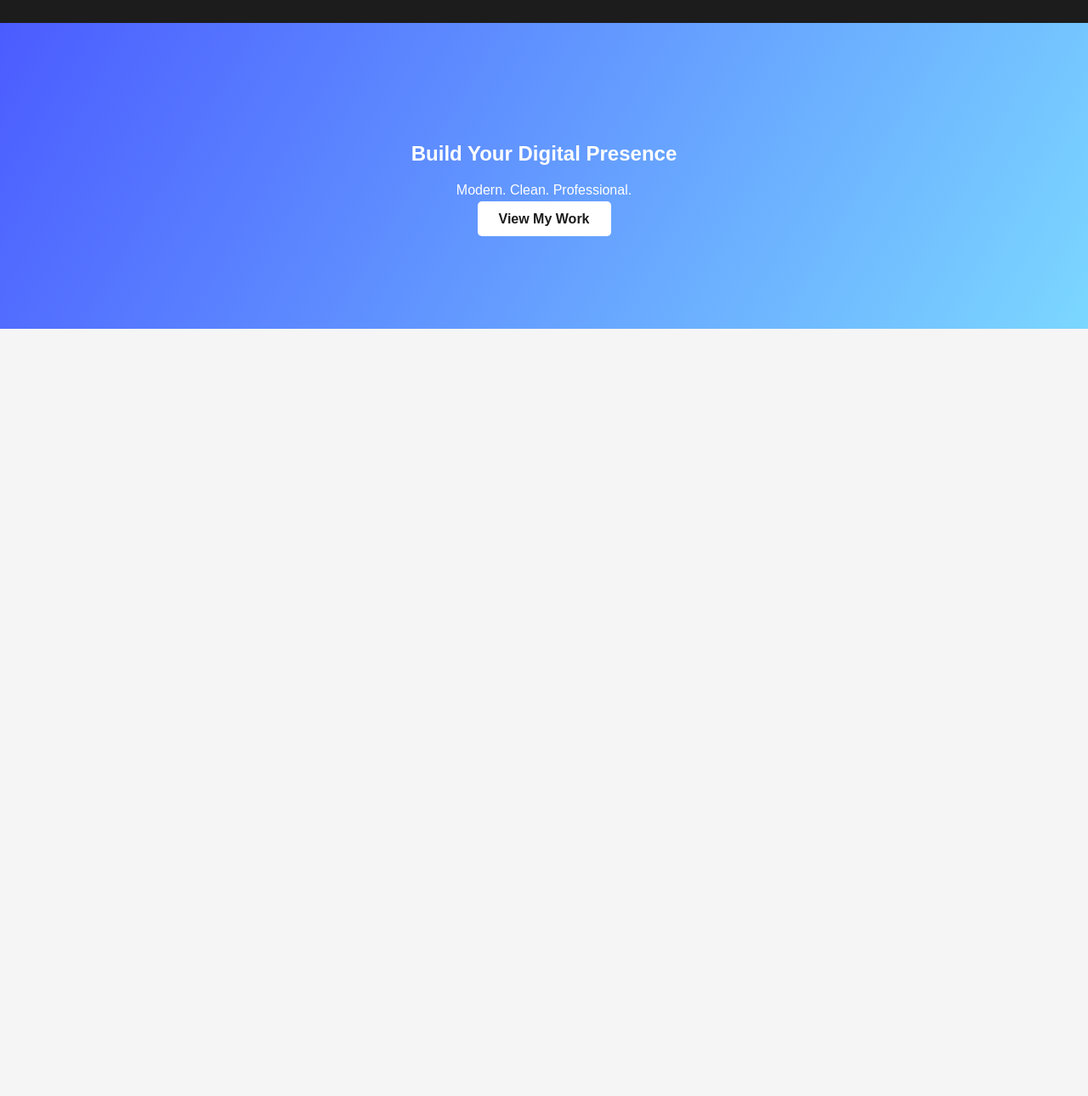
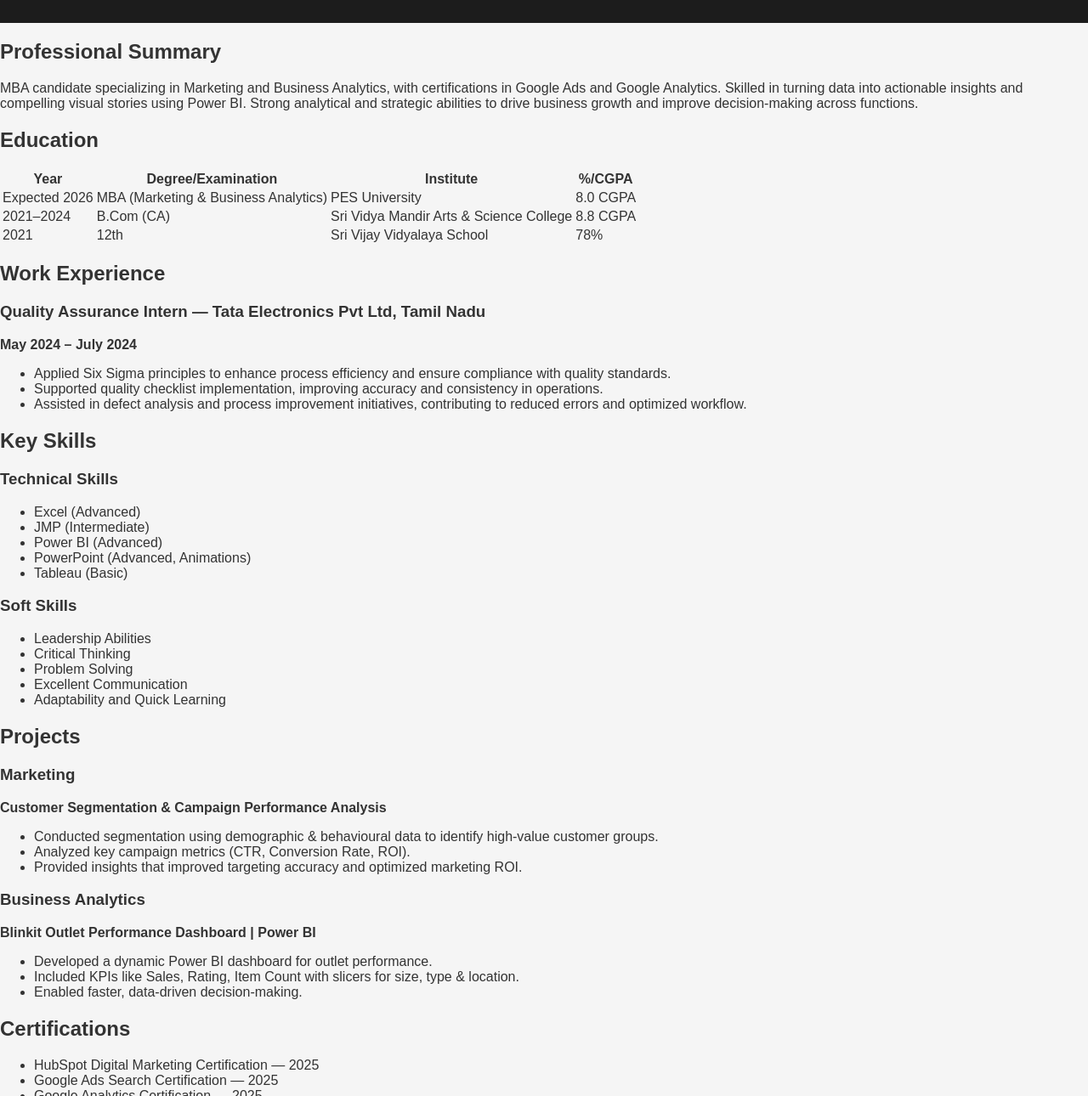
Before and after one commit to nivethag03/thestorybynivetha, a plain HTML site: page index.html in a window 1280 px wide. Shown: the part 93-1383 px from the top of the page at 85% size. Before the commit the page ends 800 px from the top, so only its background shows below. Drawn offline with Linux system fonts and the light colour scheme.

Commit message:
Update index.html
first commit

```diff
--- a/index.html
+++ b/index.html
@@ -1,28 +1,149 @@
 <!DOCTYPE html>
-<html>
+<html lang="en">
 <head>
-  <title>Astra Glow | Home</title>
-  <meta name="viewport" content="width=device-width, initial-scale=1">
-  <link rel="stylesheet" href="style.css">
+    <meta charset="UTF-8">
+    <meta name="viewport" content="width=device-width, initial-scale=1.0">
+    <title>Nivetha G | Portfolio</title>
+    <link rel="stylesheet" href="style.css">
 </head>
+
 <body>
 
-<header>
-  <h1>Astra Glow</h1>
-  <nav>
-    <a href="index.html">Home</a>
-    <a href="about.html">About</a>
-    <a href="services.html">Services</a>
-    <a href="projects.html">Projects</a>
-    <a href="contact.html">Contact</a>
-  </nav>
-</header>
+    <!-- HEADER -->
+    <header>
+        <h1>NIVETHA G</h1>
+        <p>MBA (Marketing & Business Analytics) | PES University</p>
+        <p>Email: pesunivethag@gmail.com | Phone: +91 9361525193</p>
+    </header>
 
-<section class="hero">
-  <h2>Build Your Digital Presence</h2>
-  <p>Modern. Clean. Professional.</p>
-  <a class="btn" href="projects.html">View My Work</a>
-</section>
+    <!-- SECTION: SUMMARY -->
+    <section>
+        <h2>Professional Summary</h2>
+        <p>
+            MBA candidate specializing in Marketing and Business Analytics, with certifications in Google Ads
+            and Google Analytics. Skilled in turning data into actionable insights and compelling visual stories
+            using Power BI. Strong analytical and strategic abilities to drive business growth and improve
+            decision-making across functions.
+        </p>
+    </section>
+
+    <!-- SECTION: EDUCATION -->
+    <section>
+        <h2>Education</h2>
+        <table>
+            <tr><th>Year</th><th>Degree/Examination</th><th>Institute</th><th>%/CGPA</th></tr>
+
+            <tr>
+                <td>Expected 2026</td>
+                <td>MBA (Marketing & Business Analytics)</td>
+                <td>PES University</td>
+                <td>8.0 CGPA</td>
+            </tr>
+            <tr>
+                <td>2021–2024</td>
+                <td>B.Com (CA)</td>
+                <td>Sri Vidya Mandir Arts & Science College</td>
+                <td>8.8 CGPA</td>
+            </tr>
+            <tr>
+                <td>2021</td>
+                <td>12th</td>
+                <td>Sri Vijay Vidyalaya School</td>
+                <td>78%</td>
+            </tr>
+        </table>
+    </section>
+
+    <!-- SECTION: WORK EXPERIENCE -->
+    <section>
+        <h2>Work Experience</h2>
+        <h3>Quality Assurance Intern — Tata Electronics Pvt Ltd, Tamil Nadu</h3>
+        <p><strong>May 2024 – July 2024</strong></p>
+        <ul>
+            <li>Applied Six Sigma principles to enhance process efficiency and ensure compliance with quality standards.</li>
+            <li>Supported quality checklist implementation, improving accuracy and consistency in operations.</li>
+            <li>Assisted in defect analysis and process improvement initiatives, contributing to reduced errors and optimized workflow.</li>
+        </ul>
+    </section>
+
+    <!-- SECTION: SKILLS -->
+    <section>
+        <h2>Key Skills</h2>
+
+        <h3>Technical Skills</h3>
+        <ul>
+            <li>Excel (Advanced)</li>
+            <li>JMP (Intermediate)</li>
+            <li>Power BI (Advanced)</li>
+            <li>PowerPoint (Advanced, Animations)</li>
+            <li>Tableau (Basic)</li>
+        </ul>
+
+        <h3>Soft Skills</h3>
+        <ul>
+            <li>Leadership Abilities</li>
+            <li>Critical Thinking</li>
+            <li>Problem Solving</li>
+            <li>Excellent Communication</li>
+            <li>Adaptability and Quick Learning</li>
+        </ul>
+    </section>
+
+    <!-- SECTION: PROJECTS -->
+    <section>
+        <h2>Projects</h2>
+
+        <h3>Marketing</h3>
+        <p><strong>Customer Segmentation & Campaign Performance Analysis</strong></p>
+        <ul>
+            <li>Conducted segmentation using demographic & behavioural data to identify high-value customer groups.</li>
+            <li>Analyzed key campaign metrics (CTR, Conversion Rate, ROI).</li>
+            <li>Provided insights that improved targeting accuracy and optimized marketing ROI.</li>
+        </ul>
+
+        <h3>Business Analytics</h3>
+        <p><strong>Blinkit Outlet Performance Dashboard | Power BI</strong></p>
+        <ul>
+            <li>Developed a dynamic Power BI dashboard for outlet performance.</li>
+            <li>Included KPIs like Sales, Rating, Item Count with slicers for size, type & location.</li>
+            <li>Enabled faster, data-driven decision-making.</li>
+        </ul>
+    </section>
+
+    <!-- SECTION: CERTIFICATIONS -->
+    <section>
+        <h2>Certifications</h2>
+        <ul>
+            <li>HubSpot Digital Marketing Certification — 2025</li>
+            <li>Google Ads Search Certification — 2025</li>
+            <li>Google Analytics Certification — 2025</li>
+        </ul>
+    </section>
+
+    <!-- SECTION: ACHIEVEMENTS -->
+    <section>
+        <h2>Achievements</h2>
+        <ul>
+            <li>Volunteer: Operation Summit, PES University</li>
+            <li>Participated in Fin-a-thon 24 Hours Finance & Sustainability Hackathon</li>
+            <li>State-level KHO-KHO Player Winner</li>
+        </ul>
+    </section>
+
+    <!-- SECTION: HOBBIES -->
+    <section>
+        <h2>Hobbies</h2>
+        <ul>
+            <li>Dancing</li>
+            <li>Content Writing</li>
+            <li>Video/Photo Editing</li>
+            <li>Designing (Graphic & Digital)</li>
+        </ul>
+    </section>
+
+    <footer>
+        <p>© 2025 Nivetha G | Portfolio Website</p>
+    </footer>
 
 </body>
 </html>
```
